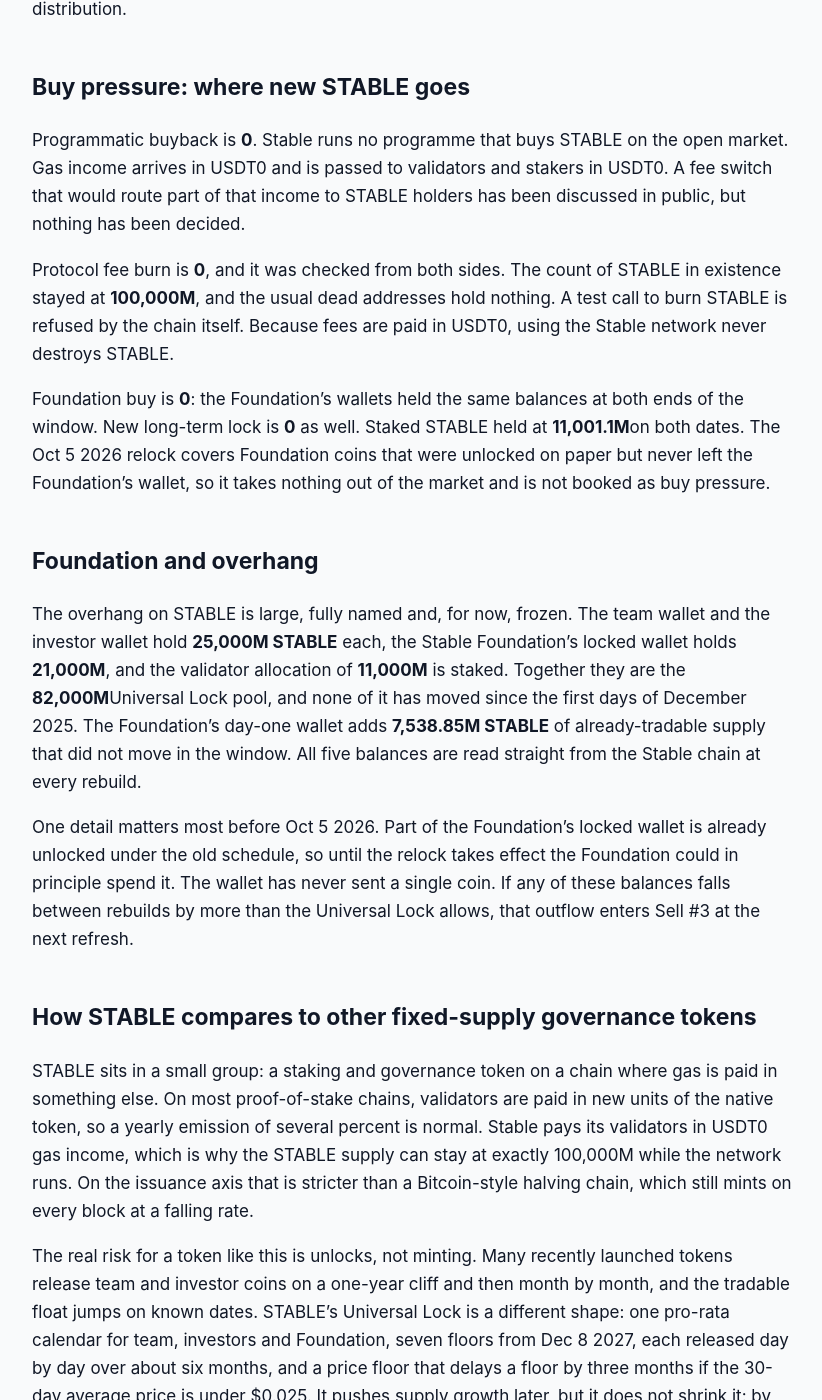
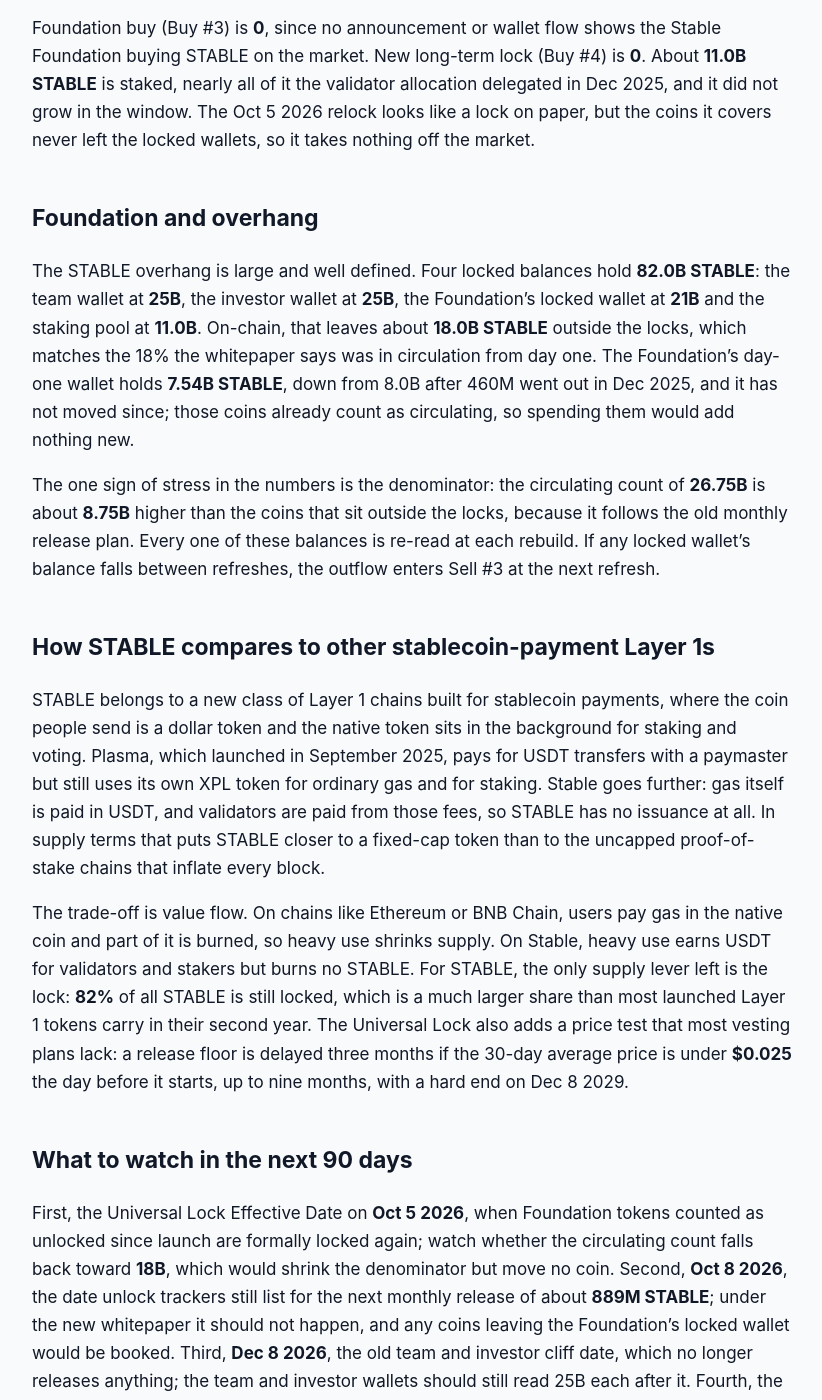
Before and after one commit to jeevansongmy-spec/mrnasdog-articles, a Jekyll site: the page built from crypto/stable-pressure-framework.md, in a window 1280 px wide and 1400 px high, scrolled down 1626 px. Shown: the whole window, without its empty margins (228-1050 px from the left). Built offline with Jekyll 4.4.1, drawn with Linux system fonts in a browser that asks for light colours; some of the changed text lies outside the part shown.

Commit message:
publish: crypto/stable-pressure-framework

```diff
--- a/crypto/stable-pressure-framework.md
+++ b/crypto/stable-pressure-framework.md
@@ -1,59 +1,53 @@
 ---
 title:         "STABLE Inflation Analysis · September 2026 · Mixed flows · supply roughly steady"
-description:   "STABLE reads 0.00% over 90 days: 82.0B locked tokens stayed put, nothing was minted or burned, and the new Universal Lock delays releases to Dec 8 2027."
+description:   "STABLE supply is flat: 0.00% net over 90 days and next. All 100B were made at launch, fees are paid in USDT, and the 82B locked STABLE wait until Dec 8 2027."
 canonical_url: "https://mrnasdog.com/research/stable/inflation"
-tags:                    ["crypto", "stable", "layer1", "tokenomics"]
+tags:          ["crypto", "stable", "layer1", "tokenomics"]
 published:     true
 ---
 
-Originally published at [STABLE Inflation Analysis · September 2026 · Mixed flows · supply roughly steady](https://mrnasdog.com/research/stable/inflation).
+*Originally published at [https://mrnasdog.com/research/stable/inflation](https://mrnasdog.com/research/stable/inflation)*
 
 # STABLE Inflation Analysis · September 2026 · Mixed flows · supply roughly steady
 
-The MrNasdog Pressure Framework reads STABLE at **0.00%** over the trailing 90 days and **0.00%** over the next 90: on the Stable chain, the team, investor, Foundation and validator wallets holding **82,001.1M STABLE** did not move by a single coin between **Jun 24 2026** and **Sep 22 2026**, and no STABLE was minted or burned. Sell pressure is **0**, buy pressure is **0**, and the monitor's **+10.78%** comes from counting an old Foundation release schedule whose coins never left the wallet. The supply is fixed at **100,000M STABLE**, and the new Universal Lock starts its first release on **Dec 8 2027**.
+STABLE supply did not grow in the last 90 days and is not set to grow in the next 90: the MrNasdog Pressure Framework books **0 STABLE** of sell pressure and **0 STABLE** of buy pressure, a net of **0.00%** against **26.75B** circulating STABLE. All **100B** STABLE were created when the Stable mainnet launched on **Dec 8 2025**, and the **82B** still locked cannot start to leave the lock before **Dec 8 2027** under the Universal Lock that Stable published on **Aug 14 2026**.
 
 ## The verdict, in one paragraph
 
-Against a circulating base of **26,538.1M STABLE**, the framework books **0** of sell pressure and **0** of buy pressure over the trailing 90 days, a net of **0.00%**, and projects **0.00%** for the next 90 days. The inflation monitor reads **+10.78%** for the same window, a gap of **10.78 percentage points**, far over the framework's 0.5-point tolerance, so the overview ships with a monitor-gap warning. The gap has one cause, and it was checked wallet by wallet: the monitor adds about **29.2M STABLE a day**to the float because the Stable Foundation's original 36-month schedule says those coins are unlocked, while the Foundation's locked wallet held exactly **21,000M STABLE** at both ends of the window. Coins that never leave the wallet never reach the market. The label for STABLE is a **paper unlock that never moved**: the release existed on a calendar, not on the chain.
+The framework reads STABLE at **0.00%** net over the last 90 days and **0.00%** for the next 90 days. The inflation monitor reads **+11.07%** over the same window, a gap of **11.07 percentage points**, far above the 0.5-point line, so the page carries a ⚠ monitor gap chip. The gap has a clear cause: the supply figure the monitor reads kept adding about **889M STABLE** a month on the old release plan, rising from **24.05B** to **26.71B**, while on the Stable chain the team, investor, Foundation and staked validator wallets did not send out a single STABLE. The explanation does not remove the gap, so the chip stays. STABLE today is a fixed-supply token with a large locked overhang and a release calendar that was pushed back by a year.
 
 ## Sell pressure: where new STABLE comes from
 
-Protocol inflation is **0**. All **100,000M STABLE** were issued in one event on **Dec 8 2025**, and the count of STABLE in existence read the same at both ends of the window. STABLE lives in the Stable chain's bank module, and a test call asking it to mint new STABLE is refused with the chain's own message that minting the governance token is not allowed. Validators and delegators on Stable are paid from gas fees, and those fees are paid in USDT0, so securing the network creates no new STABLE. A chain upgrade could in principle change the rule, so the row is watched rather than closed for good.
+Protocol inflation (Sell #1) is **0**. Stable issued the whole STABLE supply of **100,000,000,000** in one event at launch, and the total supply read on the Stable chain today is still exactly 100B. Stable validators and their stakers are paid out of gas fees, and gas on Stable is paid in USDT, so staking does not mint new STABLE; the chain's reward pool holds about half of one STABLE. The Stable whitepaper says no further issuance is possible, and the Stable docs say minting the governance token is blocked.
 
-Vesting unlocks are **0**, and this is the row the whole page turns on. STABLE's locked supply sits in four places on the Stable chain: two wallets of **25,000M STABLE**each for the team and for investors and advisors, the Stable Foundation's locked ecosystem wallet at **21,000M**, and the staking pool holding the **11,000M** validator allocation plus about 1.1M of outside delegations, for **82,001.1M**in total. Every one of them held the same balance on Jun 24 2026 and on Sep 22 2026. Under the original terms, the Foundation's locked 32,000M was meant to release over 36 months, which would have been about **2,627.7M STABLE** in these 90 days. None of it moved. The framework counts what reaches the market, not what a calendar allows, so the row is zero, and the scheduled figure is logged beside it for the next rebuild.
+Vesting unlocks (Sell #2) are **0**. The team allocation of **25B STABLE** and the investors and advisors allocation of **25B STABLE** each sit in a single wallet that received its coins in Dec 2025 and has never sent any out. Under the original STABLE tokenomics both allocations had a one-year cliff, so the first team and investor unlock would have landed on **Dec 8 2026**, inside the next 90-day window. The Stable whitepaper version 2.0 replaced those terms with the Universal Lock: one release calendar for all **82B** locked STABLE, with the first floor of **4.1B** starting on **Dec 8 2027** and dripping out over 180 days.
 
-The forward column is also **0**. Stable's whitepaper, revised in August 2026, replaces every earlier vesting plan with a single Universal Lock over all **82,000M** locked STABLE, effective **Oct 5 2026**. Its first floor starts on **Dec 8 2027** and the last release lands on **Dec 8 2029**. The old one-year cliff for the team and investors, which would have fallen on **Dec 8 2026**, is gone.
-
-Foundation and unscheduled unlocks are **0**. The Foundation's day-one wallet, which already counts as tradable, held **7,538.85M STABLE** at both ends and sold nothing. Long-term locked or bankruptcy supply is **0** too: STABLE has no bankruptcy estate, trustee or court-ordered distribution.
+Foundation and unscheduled unlocks (Sell #3) are **0**. Unlock trackers still show the ecosystem allocation releasing about **889M STABLE** a month, but the Foundation's locked wallet has held exactly **21B STABLE** since Dec 2025, and the validator allocation of **11B STABLE** has stayed staked the whole time. Under the Universal Lock, any Foundation tokens counted as unlocked since launch are locked again from **Oct 5 2026**. Long-term locked or bankruptcy supply (Sell #4) is **0**: Stable has no estate, trustee or court schedule releasing STABLE.
 
 ## Buy pressure: where new STABLE goes
 
-Programmatic buyback is **0**. Stable runs no programme that buys STABLE on the open market. Gas income arrives in USDT0 and is passed to validators and stakers in USDT0. A fee switch that would route part of that income to STABLE holders has been discussed in public, but nothing has been decided.
+Programmatic buyback (Buy #1) is **0**. Stable collects its gas fees in USDT into a treasury that validators may share with stakers; whether any of that money will ever be used for STABLE is still undecided, and no buyback has been announced. Protocol fee burn (Buy #2) is **0**: because gas is paid in USDT, using the Stable chain burns no STABLE, and total supply sits at the same 100B it had on launch day.
 
-Protocol fee burn is **0**, and it was checked from both sides. The count of STABLE in existence stayed at **100,000M**, and the usual dead addresses hold nothing. A test call to burn STABLE is refused by the chain itself. Because fees are paid in USDT0, using the Stable network never destroys STABLE.
-
-Foundation buy is **0**: the Foundation's wallets held the same balances at both ends of the window. New long-term lock is **0** as well. Staked STABLE held at **11,001.1M**on both dates. The Oct 5 2026 relock covers Foundation coins that were unlocked on paper but never left the Foundation's wallet, so it takes nothing out of the market and is not booked as buy pressure.
+Foundation buy (Buy #3) is **0**, since no announcement or wallet flow shows the Stable Foundation buying STABLE on the market. New long-term lock (Buy #4) is **0**. About **11.0B STABLE** is staked, nearly all of it the validator allocation delegated in Dec 2025, and it did not grow in the window. The Oct 5 2026 relock looks like a lock on paper, but the coins it covers never left the locked wallets, so it takes nothing off the market.
 
 ## Foundation and overhang
 
-The overhang on STABLE is large, fully named and, for now, frozen. The team wallet and the investor wallet hold **25,000M STABLE** each, the Stable Foundation's locked wallet holds **21,000M**, and the validator allocation of **11,000M** is staked. Together they are the **82,000M**Universal Lock pool, and none of it has moved since the first days of December 2025. The Foundation's day-one wallet adds **7,538.85M STABLE** of already-tradable supply that did not move in the window. All five balances are read straight from the Stable chain at every rebuild.
+The STABLE overhang is large and well defined. Four locked balances hold **82.0B STABLE**: the team wallet at **25B**, the investor wallet at **25B**, the Foundation's locked wallet at **21B** and the staking pool at **11.0B**. On-chain, that leaves about **18.0B STABLE** outside the locks, which matches the 18% the whitepaper says was in circulation from day one. The Foundation's day-one wallet holds **7.54B STABLE**, down from 8.0B after 460M went out in Dec 2025, and it has not moved since; those coins already count as circulating, so spending them would add nothing new.
 
-One detail matters most before Oct 5 2026. Part of the Foundation's locked wallet is already unlocked under the old schedule, so until the relock takes effect the Foundation could in principle spend it. The wallet has never sent a single coin. If any of these balances falls between rebuilds by more than the Universal Lock allows, that outflow enters Sell #3 at the next refresh.
+The one sign of stress in the numbers is the denominator: the circulating count of **26.75B** is about **8.75B** higher than the coins that sit outside the locks, because it follows the old monthly release plan. Every one of these balances is re-read at each rebuild. If any locked wallet's balance falls between refreshes, the outflow enters Sell #3 at the next refresh.
 
-## How STABLE compares to other fixed-supply governance tokens
+## How STABLE compares to other stablecoin-payment Layer 1s
 
-STABLE sits in a small group: a staking and governance token on a chain where gas is paid in something else. On most proof-of-stake chains, validators are paid in new units of the native token, so a yearly emission of several percent is normal. Stable pays its validators in USDT0 gas income, which is why the STABLE supply can stay at exactly 100,000M while the network runs. On the issuance axis that is stricter than a Bitcoin-style halving chain, which still mints on every block at a falling rate.
+STABLE belongs to a new class of Layer 1 chains built for stablecoin payments, where the coin people send is a dollar token and the native token sits in the background for staking and voting. Plasma, which launched in September 2025, pays for USDT transfers with a paymaster but still uses its own XPL token for ordinary gas and for staking. Stable goes further: gas itself is paid in USDT, and validators are paid from those fees, so STABLE has no issuance at all. In supply terms that puts STABLE closer to a fixed-cap token than to the uncapped proof-of-stake chains that inflate every block.
 
-The real risk for a token like this is unlocks, not minting. Many recently launched tokens release team and investor coins on a one-year cliff and then month by month, and the tradable float jumps on known dates. STABLE's Universal Lock is a different shape: one pro-rata calendar for team, investors and Foundation, seven floors from Dec 8 2027, each released day by day over about six months, and a price floor that delays a floor by three months if the 30-day average price is under $0.025. It pushes supply growth later, but it does not shrink it: by Dec 8 2029 all 82,000M locked STABLE are scheduled to be released.
-
-Exchange tokens with regular buybacks and burns can show a shrinking supply. STABLE has no such mechanism today, and its governance token cannot be burned through the bank module at all. Until a fee switch is approved, STABLE's best case is what this window shows: a flat float.
+The trade-off is value flow. On chains like Ethereum or BNB Chain, users pay gas in the native coin and part of it is burned, so heavy use shrinks supply. On Stable, heavy use earns USDT for validators and stakers but burns no STABLE. For STABLE, the only supply lever left is the lock: **82%** of all STABLE is still locked, which is a much larger share than most launched Layer 1 tokens carry in their second year. The Universal Lock also adds a price test that most vesting plans lack: a release floor is delayed three months if the 30-day average price is under **$0.025** the day before it starts, up to nine months, with a hard end on Dec 8 2029.
 
 ## What to watch in the next 90 days
 
-First, **Oct 5 2026**, when the Universal Lock takes effect and the Foundation's paper-unlocked coins are relocked; the monitor's counted float may drop when that happens, even though no coin moves. Second, **Dec 8 2026**, the date of the old team and investor cliff, which the new lock replaced; the two **25,000M STABLE** wallets should stay still. Third, the Foundation's locked wallet at **21,000M STABLE** and its day-one wallet at **7,538.85M**, the only large balances with a spender rather than a schedule. Fourth, Stable governance: the only vote passed in the window was the v1.8.0 chain upgrade on **Aug 26 2026**, which did not touch supply, but a fee switch or a change to the bank module would. Fifth, the 30-day average price against the **$0.025** safety floor, which only matters from late 2027 but can already delay the first release.
+First, the Universal Lock Effective Date on **Oct 5 2026**, when Foundation tokens counted as unlocked since launch are formally locked again; watch whether the circulating count falls back toward **18B**, which would shrink the denominator but move no coin. Second, **Oct 8 2026**, the date unlock trackers still list for the next monthly release of about **889M STABLE**; under the new whitepaper it should not happen, and any coins leaving the Foundation's locked wallet would be booked. Third, **Dec 8 2026**, the old team and investor cliff date, which no longer releases anything; the team and investor wallets should still read 25B each after it. Fourth, the fee switch: any Stable governance decision to route USDT fees to STABLE stakers or to a buyback would add a buyer. Fifth, the Foundation's day-one wallet of 7.54B, which funds exchange campaigns and partner rewards from coins already in circulation.
 
 ## Summary
 
-The MrNasdog Pressure Framework reads STABLE at **0.00%** over the trailing 90 days and **0.00%** projected forward: mixed flows, supply roughly steady. Nothing was minted, nothing was burned, and the **82,001.1M STABLE** in the team, investor, Foundation and validator wallets did not move. The key risk is timing, not rate: the Universal Lock only delays the release of 82,000M locked STABLE, which starts on **Dec 8 2027** and ends on **Dec 8 2029**. The ceiling is a fixed **100,000M STABLE** that the chain refuses to mint beyond.
+STABLE, the staking and governance token of the Stable Layer 1, has a fixed supply of 100B that has not changed since launch on Dec 8 2025, and the MrNasdog Pressure Framework reads its net supply change at **0.00%** for both the last and the next 90 days. Gas on Stable is paid in USDT, so there is no STABLE issuance, no burn and no buyback. The key risk is the locked overhang of **82B STABLE**, 82% of all supply, which the Universal Lock now holds back until **Dec 8 2027** and then releases in seven floors through Dec 8 2029. The monitor reads **+11.07%** because its supply figure follows the old monthly release plan, not the wallets, so the gap stays flagged.
 
-MrNasdog Pressure Framework analysis of STABLE, Metric 1 — Inflation. Data + explanation only. Not financial advice. Updated Sep 22 2026.
+*MrNasdog Pressure Framework analysis of STABLE, Metric 1 — Inflation. Data + explanation only. Not financial advice. Checked Sep 29 2026.*
```
